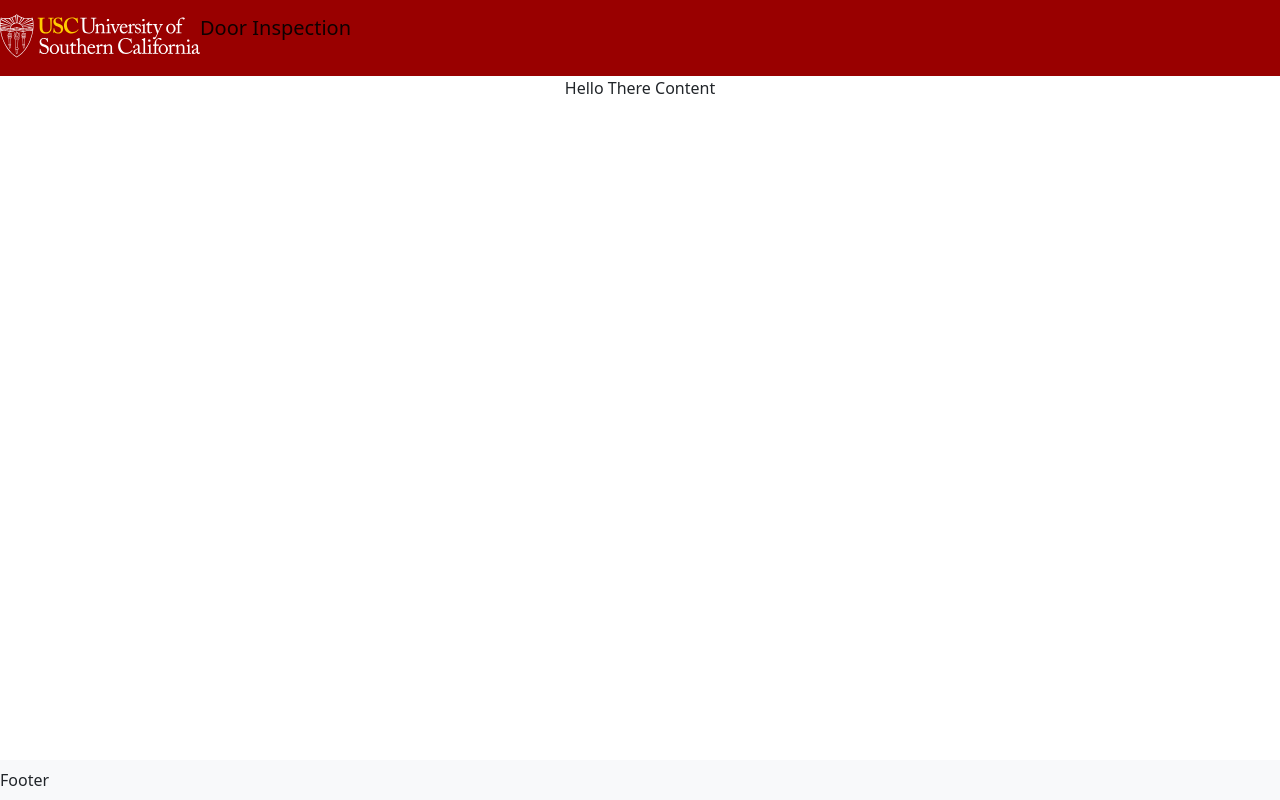
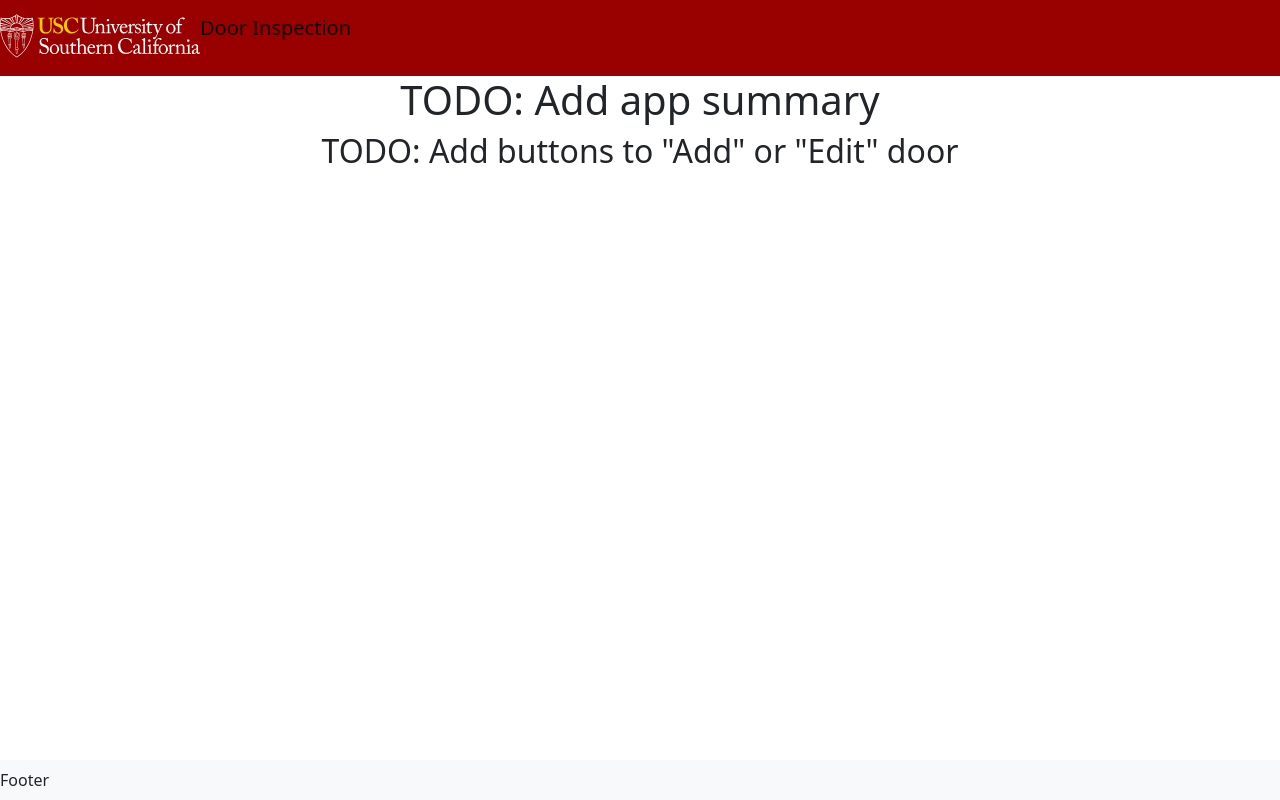
Before and after one commit to prupatna/door-inspection-ui, a React (Create React App) app: page / in a window 1280 px wide. Built offline with nearby package versions, Linux system fonts and the light colour scheme.

Commit message:
initial routing changes

```diff
--- a/package.json
+++ b/package.json
@@ -38,6 +38,7 @@
   "devDependencies": {
     "bootstrap": "^5.1.3",
     "generate-react-cli": "^7.2.0",
-    "react-bootstrap": "^2.4.0"
+    "react-bootstrap": "^2.4.0",
+    "react-router-dom": "^6.3.0"
   }
 }
--- a/src/App.js
+++ b/src/App.js
@@ -3,14 +3,18 @@
 import 'bootstrap/dist/css/bootstrap.min.css';
 import Footer from './components/Footer';
 import localization from './localization/en-US.json';
+import { BrowserRouter, Route, Routes } from 'react-router-dom';
+import Home from './components/Home';
 
 function App() {
   window.bundle = localization;
   return (
     <div className="App">
-      <Header />
-        Hello There Content
-      <Footer />
+      <BrowserRouter>
+        <Routes>
+          <Route path="/" element={<Home/>} />
+        </Routes>
+      </BrowserRouter>
     </div>
   );
 }
--- /dev/null
+++ b/src/components/Home.jsx
@@ -0,0 +1,15 @@
+import Footer from "./Footer";
+import Header from "./Header";
+
+const Home = () => {
+  return (
+    <>
+      <Header />
+      <h1>TODO: Add app summary </h1>
+      <h2>TODO: Add buttons to "Add" or "Edit" door</h2>
+      <Footer />
+    </>
+  )
+}
+
+export default Home;
```
Also changed, not shown: 1 other file (tests, documents, lock files or other folders).
